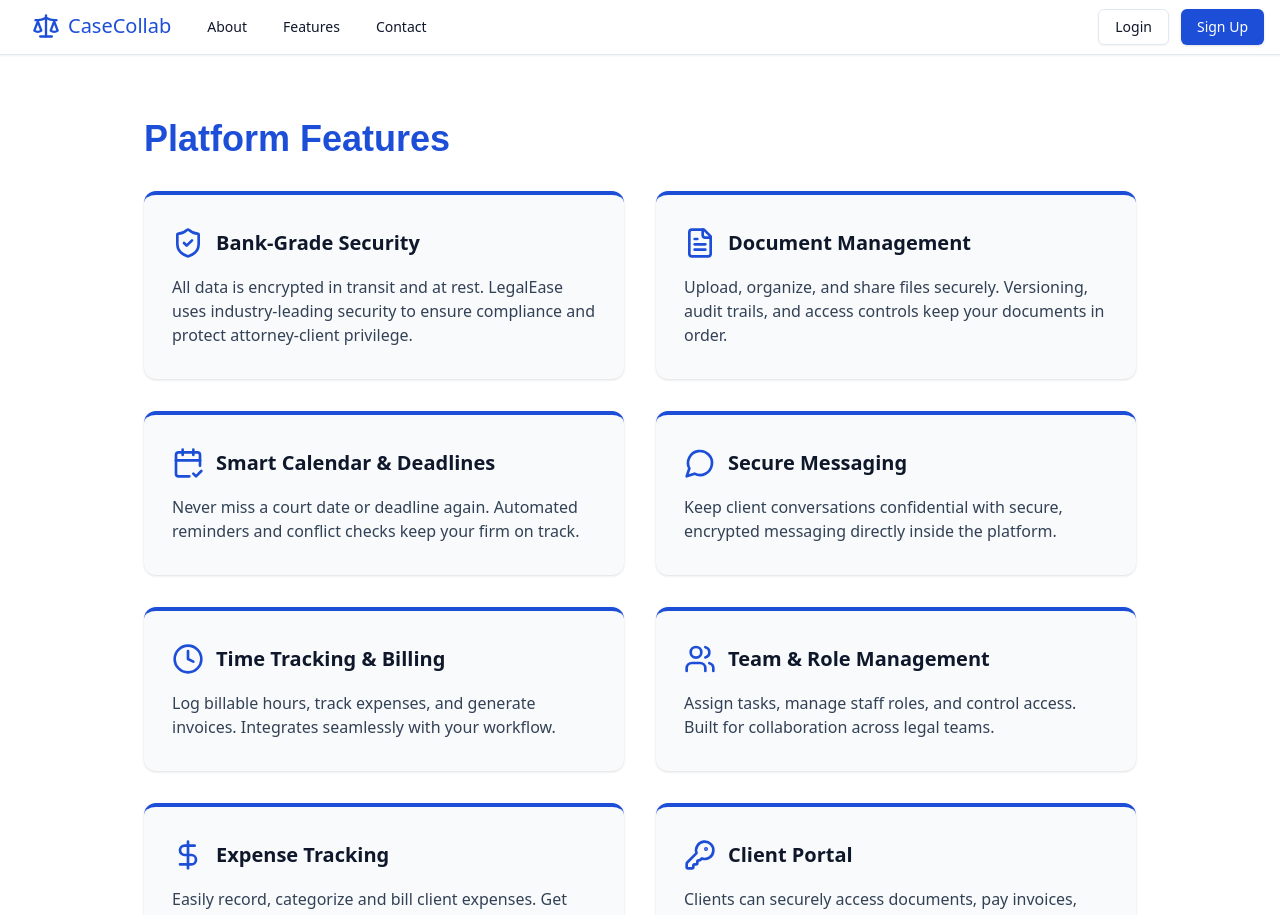
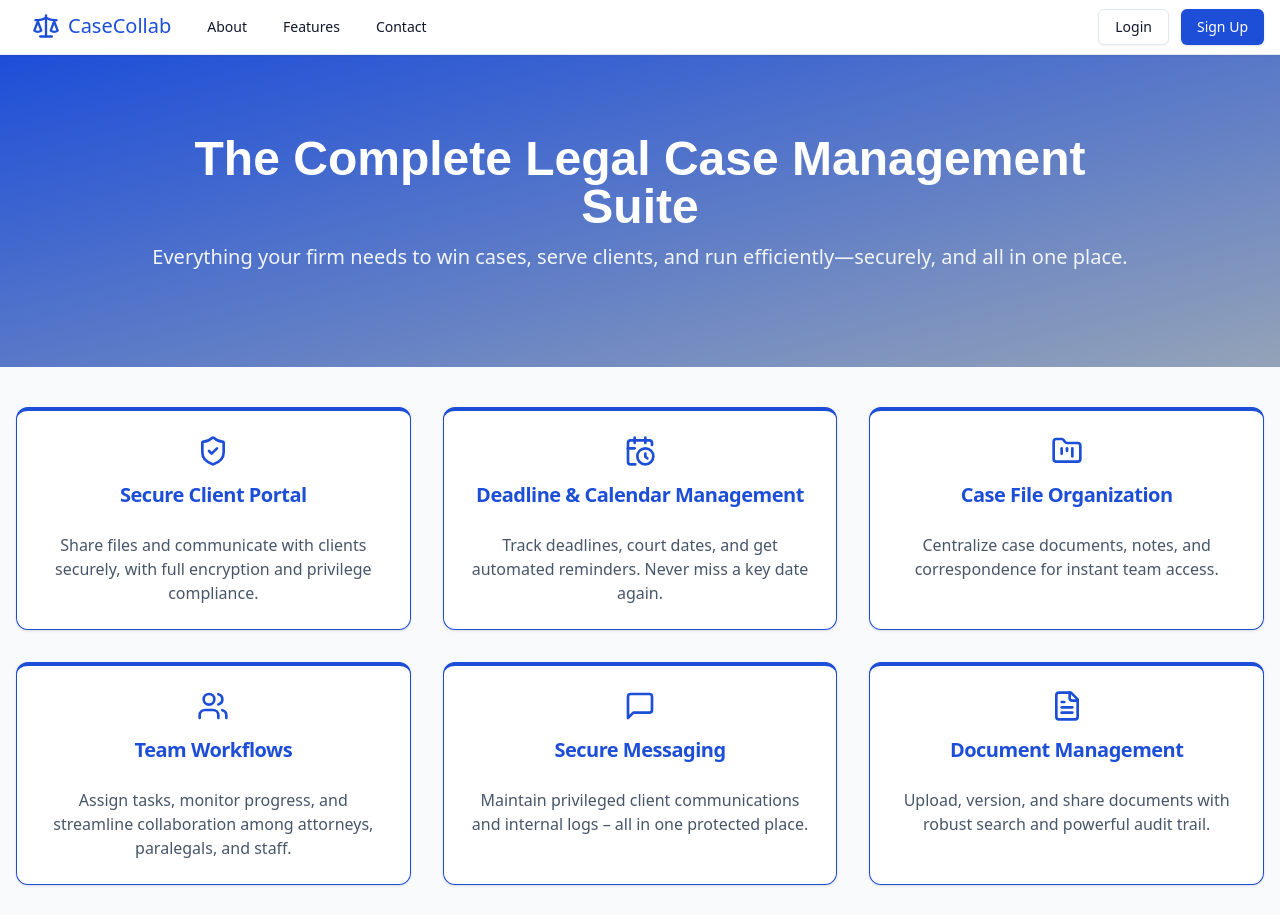
Before and after one commit to Collin-Test-Quome-Org/create-a-comprehensive-legal-case-management-syste-b92e745f-a7a3ee27, a React (Vite) app in the folder frontend/: page /features in a window 1280 px wide. Shown: the top 915 px of the page. Built offline with nearby package versions, Linux system fonts and the light colour scheme.

Commit message:
Add Features, About, and Contact pages with robust UI; update App.tsx routes accordingly.

```diff
--- a/frontend/src/components/Hero.tsx
+++ b/frontend/src/components/Hero.tsx
@@ -4,35 +4,34 @@ import { Link } from 'react-router-dom';
 
 export function Hero() {
   return (
-    <section className="relative">
-      <div
-        style={{ backgroundImage: "url('/branding/assets/hero-0.png')" }}
-        className="bg-cover bg-center h-[34rem] w-full"
-      >
-        <div className="bg-black bg-opacity-60 h-full flex items-center justify-center">
-          <motion.div
-            initial={{ opacity: 0, y: 40 }}
+    <div style={{ backgroundImage: "url('/branding/assets/hero-0.png')" }} className="bg-cover bg-center h-[420px] w-full relative">
+      <div className="bg-black bg-opacity-60 h-full flex items-center justify-center">
+        <div className="max-w-3xl w-full px-6 text-center">
+          <motion.h1
+            initial={{ opacity: 0, y: -30 }}
             animate={{ opacity: 1, y: 0 }}
-            transition={{ duration: 0.8 }}
-            className="text-center text-white max-w-2xl"
+            transition={{ duration: 1 }}
+            className="text-white text-4xl md:text-5xl font-bold mb-4 drop-shadow-xl font-[700]"
+            style={{ fontFamily: 'IBM Plex Sans, sans-serif' }}
           >
-            <h1 className="text-5xl font-bold mb-6 font-[700]" style={{ fontFamily: 'IBM Plex Sans, sans-serif' }}>
-              Collaborate. Secure. Win.<br />Legal Workflow, Reinvented.
-            </h1>
-            <p className="text-lg font-normal mb-8 font-[400]" style={{ fontFamily: 'IBM Plex Sans, sans-serif' }}>
-              Welcome to CaseCollab, your legal team's digital command center. Effortless case management, seamless teamwork, client trust. All in one secure platform.
-            </p>
-            <div className="flex justify-center gap-4">
-              <Button asChild size="lg" className="bg-[#1d4ed8] text-white hover:bg-[#1e40af] px-7 py-5 text-lg font-bold" id="get-started-btn">
-                <Link to="/signup">Get Started</Link>
-              </Button>
-              <Button asChild size="lg" variant="outline" className="text-white border-white hover:bg-white hover:text-[#1d4ed8] px-7 py-5 text-lg font-bold" id="learn-more-btn">
-                <Link to="/features">Learn More</Link>
-              </Button>
-            </div>
+            LegalEase Case Manager
+          </motion.h1>
+          <motion.p
+            initial={{ opacity: 0, y: 20 }}
+            animate={{ opacity: 1, y: 0 }}
+            transition={{ duration: 1.1, delay: 0.2 }}
+            className="text-white text-lg md:text-xl mb-6 font-[400] drop-shadow-lg"
+            style={{ fontFamily: 'IBM Plex Sans, sans-serif' }}
+          >
+            The all-in-one platform for case tracking, deadline management, secure client portals, and legal team collaboration.
+          </motion.p>
+          <motion.div initial={{ opacity: 0 }} animate={{ opacity: 1 }} transition={{ duration: 1.2, delay: 0.4 }}>
+            <Button asChild size="lg" className="bg-[#1d4ed8] text-white px-8 py-5 text-lg font-bold shadow-xl" id="hero-cta-btn">
+              <Link to="/signup">Get Started for Free</Link>
+            </Button>
           </motion.div>
         </div>
       </div>
-    </section>
+    </div>
   );
 }
--- a/frontend/src/pages/FeaturesPage.tsx
+++ b/frontend/src/pages/FeaturesPage.tsx
@@ -1,75 +1,95 @@
 import { motion } from 'framer-motion';
-import { CheckCircle, ShieldCheck, FileText, MessageCircle, Clock, Users, CalendarCheck2, DollarSign, KeyRound } from 'lucide-react';
+import { Card, CardContent, CardHeader, CardTitle } from '@/components/ui/card';
+import { ShieldCheck, CalendarClock, FolderKanban, Users, MessageSquare, FileText, Clock, DollarSign, Lock, UserCheck } from 'lucide-react';
 
+export function FeaturesPage() {
   const features = [
     {
-    icon: <ShieldCheck className="w-8 h-8 text-[#1d4ed8]" />, title: 'Bank-Grade Security',
-    desc: 'All data is encrypted in transit and at rest. LegalEase uses industry-leading security to ensure compliance and protect attorney-client privilege.'
+      icon: <ShieldCheck className="w-8 h-8 text-[#1d4ed8] mb-2" />, title: 'Secure Client Portal',
+      desc: 'Share files and communicate with clients securely, with full encryption and privilege compliance.'
     },
     {
-    icon: <FileText className="w-8 h-8 text-[#1d4ed8]" />, title: 'Document Management',
-    desc: 'Upload, organize, and share files securely. Versioning, audit trails, and access controls keep your documents in order.'
+      icon: <CalendarClock className="w-8 h-8 text-[#1d4ed8] mb-2" />, title: 'Deadline & Calendar Management',
+      desc: 'Track deadlines, court dates, and get automated reminders. Never miss a key date again.'
     },
     {
-    icon: <CalendarCheck2 className="w-8 h-8 text-[#1d4ed8]" />, title: 'Smart Calendar & Deadlines',
-    desc: 'Never miss a court date or deadline again. Automated reminders and conflict checks keep your firm on track.'
+      icon: <FolderKanban className="w-8 h-8 text-[#1d4ed8] mb-2" />, title: 'Case File Organization',
+      desc: 'Centralize case documents, notes, and correspondence for instant team access.'
     },
     {
-    icon: <MessageCircle className="w-8 h-8 text-[#1d4ed8]" />, title: 'Secure Messaging',
-    desc: 'Keep client conversations confidential with secure, encrypted messaging directly inside the platform.'
+      icon: <Users className="w-8 h-8 text-[#1d4ed8] mb-2" />, title: 'Team Workflows',
+      desc: 'Assign tasks, monitor progress, and streamline collaboration among attorneys, paralegals, and staff.'
     },
     {
-    icon: <Clock className="w-8 h-8 text-[#1d4ed8]" />, title: 'Time Tracking & Billing',
-    desc: 'Log billable hours, track expenses, and generate invoices. Integrates seamlessly with your workflow.'
+      icon: <MessageSquare className="w-8 h-8 text-[#1d4ed8] mb-2" />, title: 'Secure Messaging',
+      desc: 'Maintain privileged client communications and internal logs – all in one protected place.'
     },
     {
-    icon: <Users className="w-8 h-8 text-[#1d4ed8]" />, title: 'Team & Role Management',
-    desc: 'Assign tasks, manage staff roles, and control access. Built for collaboration across legal teams.'
+      icon: <FileText className="w-8 h-8 text-[#1d4ed8] mb-2" />, title: 'Document Management',
+      desc: 'Upload, version, and share documents with robust search and powerful audit trail.'
     },
     {
-    icon: <DollarSign className="w-8 h-8 text-[#1d4ed8]" />, title: 'Expense Tracking',
-    desc: 'Easily record, categorize and bill client expenses. Get paid faster and keep your finances organized.'
+      icon: <Clock className="w-8 h-8 text-[#1d4ed8] mb-2" />, title: 'Time Tracking & Billing',
+      desc: 'Track billable hours, expenses, and generate invoices with ease.'
     },
     {
-    icon: <KeyRound className="w-8 h-8 text-[#1d4ed8]" />, title: 'Client Portal',
-    desc: 'Clients can securely access documents, pay invoices, and communicate with your team—all in one place.'
+      icon: <DollarSign className="w-8 h-8 text-[#1d4ed8] mb-2" />, title: 'Expense Tracking',
+      desc: 'Log expenses and bill clients transparently. Generate professional invoices instantly.'
+    },
+    {
+      icon: <Lock className="w-8 h-8 text-[#1d4ed8] mb-2" />, title: 'Encrypted Storage',
+      desc: 'All data is encrypted to uphold attorney-client privilege and compliance.'
+    },
+    {
+      icon: <UserCheck className="w-8 h-8 text-[#1d4ed8] mb-2" />, title: 'Role-Based Access',
+      desc: 'Grant permissions by role (attorney, paralegal, admin, client) for secure, streamlined operations.'
     }
   ];
-
-export function FeaturesPage() {
   return (
-    <div className="min-h-[60vh] bg-white py-16">
-      <div className="max-w-5xl mx-auto px-4">
+    <div className="min-h-screen bg-slate-50 pb-20">
+      <div className="w-full bg-[#1d4ed8] bg-gradient-to-br from-[#1d4ed8] to-[#94a3b8] text-white py-20 mb-10">
+        <div className="max-w-5xl mx-auto px-4 text-center">
           <motion.h1
+            className="text-4xl md:text-5xl font-bold mb-3"
+            style={{ fontFamily: 'IBM Plex Sans, sans-serif' }}
+            initial={{ opacity: 0, y: -24 }}
+            animate={{ opacity: 1, y: 0 }}
+            transition={{ duration: 0.7 }}
+          >
+            The Complete Legal Case Management Suite
+          </motion.h1>
+          <motion.p
+            className="text-lg md:text-xl mb-4 text-slate-100 opacity-95"
             initial={{ opacity: 0, y: 24 }}
             animate={{ opacity: 1, y: 0 }}
-          transition={{ duration: 0.5 }}
-          className="text-4xl font-bold text-[#1d4ed8] mb-8 font-[700]"
-          style={{ fontFamily: 'IBM Plex Sans, sans-serif' }}
+            transition={{ duration: 0.8, delay: 0.35 }}
           >
-          Platform Features
-        </motion.h1>
-        <div className="grid grid-cols-1 md:grid-cols-2 gap-8 mt-6">
+            Everything your firm needs to win cases, serve clients, and run efficiently—securely, and all in one place.
+          </motion.p>
+        </div>
+      </div>
+      <div className="max-w-7xl mx-auto px-4 grid grid-cols-1 sm:grid-cols-2 lg:grid-cols-3 gap-8">
         {features.map((f, i) => (
           <motion.div
             key={f.title}
-              className="bg-slate-50 rounded-xl px-7 py-8 shadow flex flex-col gap-2 border-t-4 border-[#1d4ed8]"
-              initial={{ opacity: 0, y: 24 }}
+            initial={{ opacity: 0, y: 40 }}
             whileInView={{ opacity: 1, y: 0 }}
-              transition={{ delay: 0.1 * i, duration: 0.5 }}
             viewport={{ once: true }}
+            transition={{ duration: 0.5, delay: 0.08 * i }}
           >
-              <div className="flex items-center gap-3 mb-2">{f.icon}<span className="font-bold text-xl text-slate-900">{f.title}</span></div>
-              <div className="text-slate-700 text-base">{f.desc}</div>
+            <Card className="h-full hover:shadow-2xl hover:scale-105 transition-transform border-t-4 border-[#1d4ed8]">
+              <CardHeader className="flex flex-col items-center justify-center">
+                {f.icon}
+                <CardTitle className="text-xl text-[#1d4ed8] font-bold mt-1 mb-2 text-center">
+                  {f.title}
+                </CardTitle>
+              </CardHeader>
+              <CardContent className="text-center text-slate-600 pb-6">
+                {f.desc}
+              </CardContent>
+            </Card>
           </motion.div>
         ))}
-        </div>
-        <div className="flex justify-center mt-12">
-          <span className="flex gap-2 items-center text-[#1d4ed8] font-semibold text-lg">
-            <CheckCircle className="w-6 h-6" />
-            Secure. Compliant. Collaborative.
-          </span>
-        </div>
       </div>
     </div>
   );
```
Also changed, not shown: frontend/src/pages/AboutPage.tsx (+42 -26 lines), frontend/src/pages/ContactPage.tsx (+54 -25 lines). Lines whose indentation alone changed are shown as unchanged.
